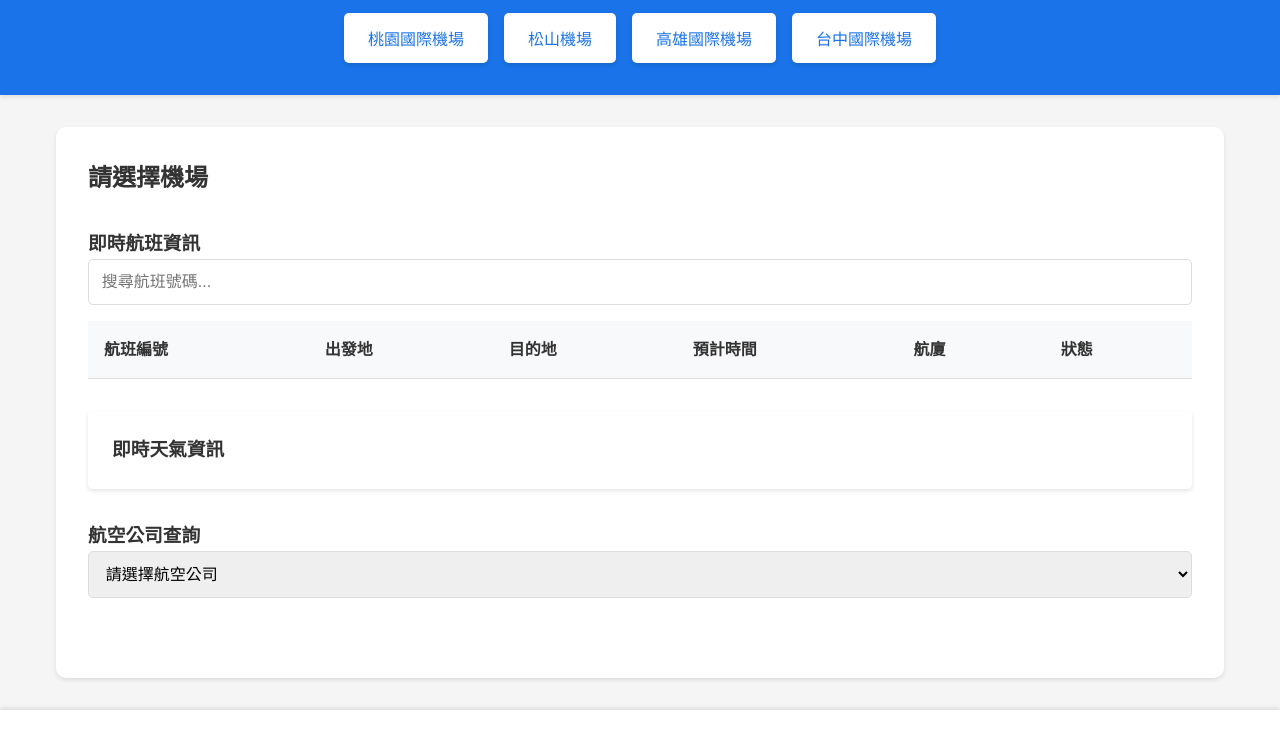
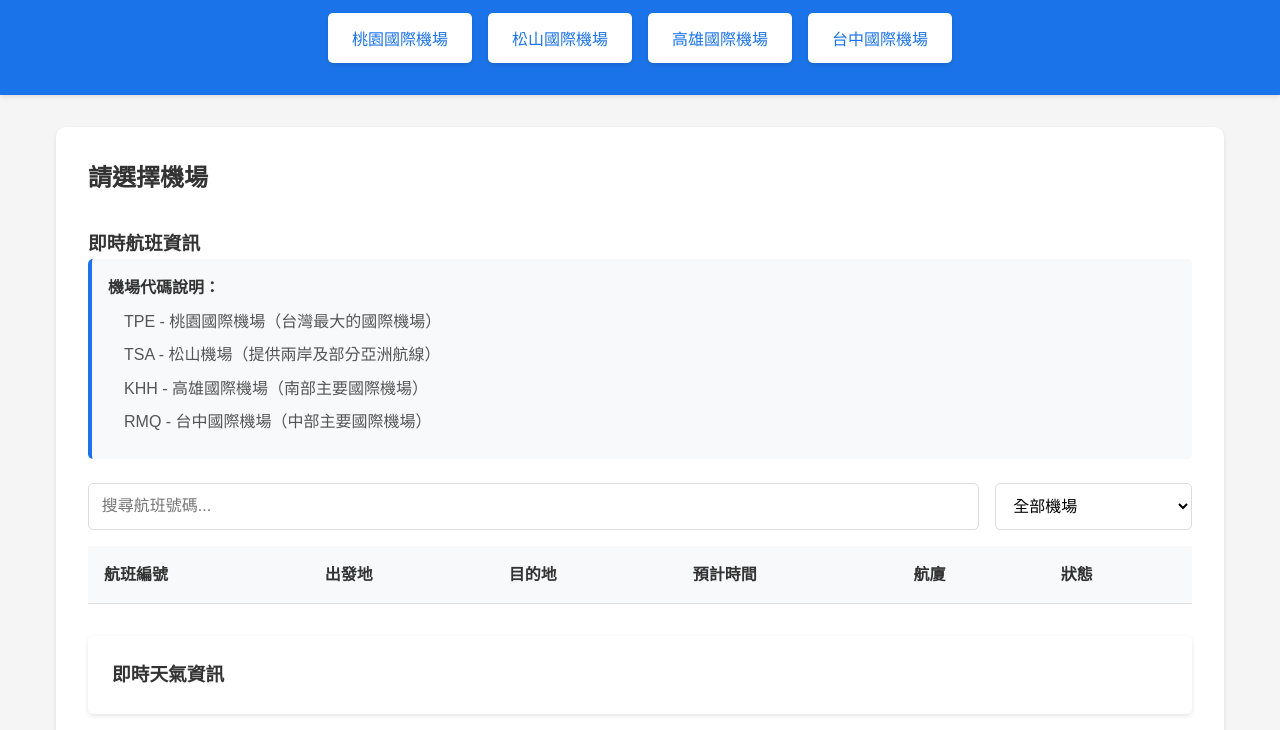
Before and after one commit to James-Ruixian/Final_report_2, a website: page views/index.html in a window 1280 px wide. Shown: the part 70-800 px from the top of the page. Drawn offline with Linux system fonts and the light colour scheme; no server answers.

Commit message:
新增機場代碼說明和篩選功能

```diff
--- a/public/app.js
+++ b/public/app.js
@@ -12,6 +12,7 @@ const airportBtns = document.querySelectorAll('.airport-btn');
 const currentAirportTitle = document.getElementById('current-airport');
 const flightTable = document.getElementById('flight-table');
 const flightSearch = document.getElementById('flight-search');
+const airportFilter = document.getElementById('airport-filter');
 const weatherData = document.getElementById('weather-data');
 const airlineSelect = document.getElementById('airline-select');
 const airlineFlights = document.getElementById('airline-flights');
@@ -152,14 +153,29 @@ function populateAirlineSelect(airlines) {
 
 // 設置航班搜尋
 function setupFlightSearch() {
-    flightSearch.addEventListener('input', (e) => {
-        const searchText = e.target.value.toUpperCase();
-        const rows = document.querySelectorAll('#flight-data tr');
+    // 航班號碼搜尋
+    flightSearch.addEventListener('input', filterFlights);
+    // 機場篩選
+    airportFilter.addEventListener('change', filterFlights);
+}
 
-        rows.forEach(row => {
-            const flightNumber = row.cells[0]?.textContent.toUpperCase() || '';
-            row.style.display = flightNumber.includes(searchText) ? '' : 'none';
-        });
+// 篩選航班
+function filterFlights() {
+    const searchText = flightSearch.value.toUpperCase();
+    const selectedAirport = airportFilter.value.toUpperCase();
+    const rows = document.querySelectorAll('#flight-data tr');
+
+    rows.forEach(row => {
+        const flightNumber = row.cells[0]?.textContent.toUpperCase() || '';
+        const departureAirport = row.cells[1]?.textContent.toUpperCase() || '';
+        const arrivalAirport = row.cells[2]?.textContent.toUpperCase() || '';
+
+        const matchesSearch = flightNumber.includes(searchText);
+        const matchesAirport = !selectedAirport ||
+                             departureAirport === selectedAirport ||
+                             arrivalAirport === selectedAirport;
+
+        row.style.display = (matchesSearch && matchesAirport) ? '' : 'none';
     });
 }
 
--- a/public/styles.css
+++ b/public/styles.css
@@ -76,8 +76,38 @@ main {
     margin: 2rem 0;
 }
 
+.airport-info-tips {
+    background-color: #f8f9fa;
+    padding: 1rem;
+    border-radius: 5px;
+    margin-bottom: 1.5rem;
+    border-left: 4px solid #1a73e8;
+}
+
+.airport-info-tips ul {
+    list-style-type: none;
+    padding-left: 1rem;
+    margin-top: 0.5rem;
+}
+
+.airport-info-tips li {
+    margin-bottom: 0.5rem;
+    color: #555;
+}
+
 .search-box {
+    display: flex;
+    gap: 1rem;
     margin-bottom: 1rem;
+}
+
+.search-box select.airport-filter {
+    width: 200px;
+    padding: 0.8rem;
+    border: 1px solid #ddd;
+    border-radius: 5px;
+    font-size: 1rem;
+    background-color: white;
 }
 
 #flight-search {
--- a/views/index.html
+++ b/views/index.html
@@ -11,7 +11,7 @@
         <h1>台灣國際機場資訊系統</h1>
         <nav class="airport-nav">
             <button class="airport-btn" data-airport="TPE">桃園國際機場</button>
-            <button class="airport-btn" data-airport="TSA">松山機場</button>
+            <button class="airport-btn" data-airport="TSA">松山國際機場</button>
             <button class="airport-btn" data-airport="KHH">高雄國際機場</button>
             <button class="airport-btn" data-airport="RMQ">台中國際機場</button>
         </nav>
@@ -24,8 +24,24 @@
             <!-- 航班資訊區域 -->
             <div class="flight-info">
                 <h3>即時航班資訊</h3>
+                <div class="airport-info-tips">
+                    <p><strong>機場代碼說明：</strong></p>
+                    <ul>
+                        <li>TPE - 桃園國際機場（台灣最大的國際機場）</li>
+                        <li>TSA - 松山機場（提供兩岸及部分亞洲航線）</li>
+                        <li>KHH - 高雄國際機場（南部主要國際機場）</li>
+                        <li>RMQ - 台中國際機場（中部主要國際機場）</li>
+                    </ul>
+                </div>
                 <div class="search-box">
                     <input type="text" id="flight-search" placeholder="搜尋航班號碼...">
+                    <select id="airport-filter" class="airport-filter">
+                        <option value="">全部機場</option>
+                        <option value="TPE">桃園國際機場 (TPE)</option>
+                        <option value="TSA">松山機場 (TSA)</option>
+                        <option value="KHH">高雄國際機場 (KHH)</option>
+                        <option value="RMQ">台中國際機場 (RMQ)</option>
+                    </select>
                 </div>
                 <table id="flight-table">
                     <thead>
```
